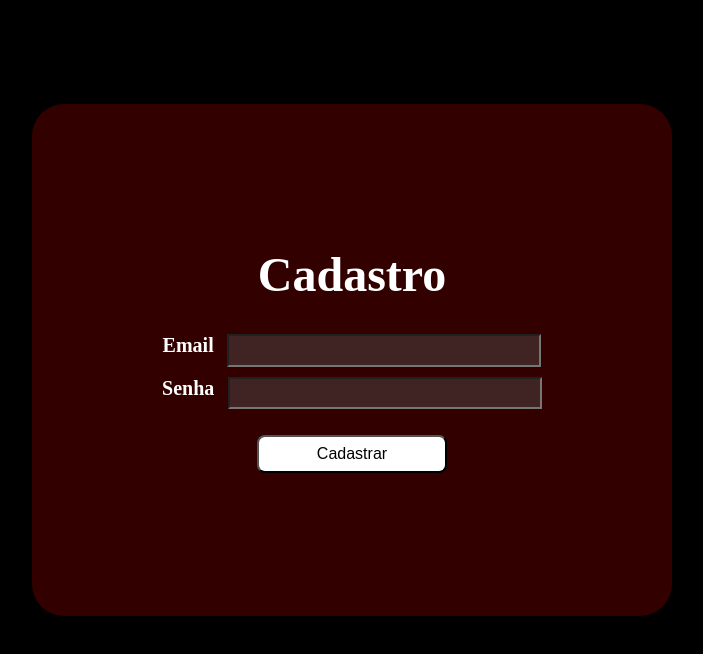
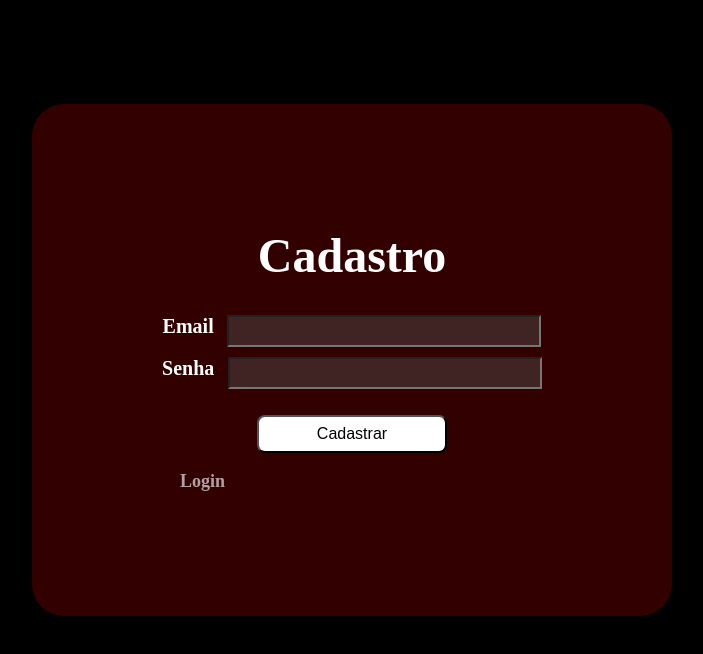
Before and after one commit to SamiAndrade/Modelo1React, a React (Create React App) app: page /cadastro in a window 1280 px wide. Shown: the top 654 px of the page, without its empty margins (288-991 px from the left). Built offline with nearby package versions, Linux system fonts and the light colour scheme.

Commit message:
Ajustando redirecionamentos nas telas de cadastro e home

```diff
--- a/src/pages/Cadastro.jsx
+++ b/src/pages/Cadastro.jsx
@@ -70,6 +70,7 @@ const Cadastro = () => {
         {sucesso && <p style={{ color: "green" }}>{sucesso}</p>}
         <section className="botoes__login">
         <button type="submit">Cadastrar</button>
+        <a href="/">Login</a>
         </section>
       </form>
     </div>
--- a/src/pages/Home.jsx
+++ b/src/pages/Home.jsx
@@ -16,7 +16,7 @@ const Home = () => {
     localStorage.removeItem("email");
 
     // Redirecionar para a página de login
-    window.location.href = "/login";
+    window.location.href = "/";
   };
 
   if (!user) {
```
